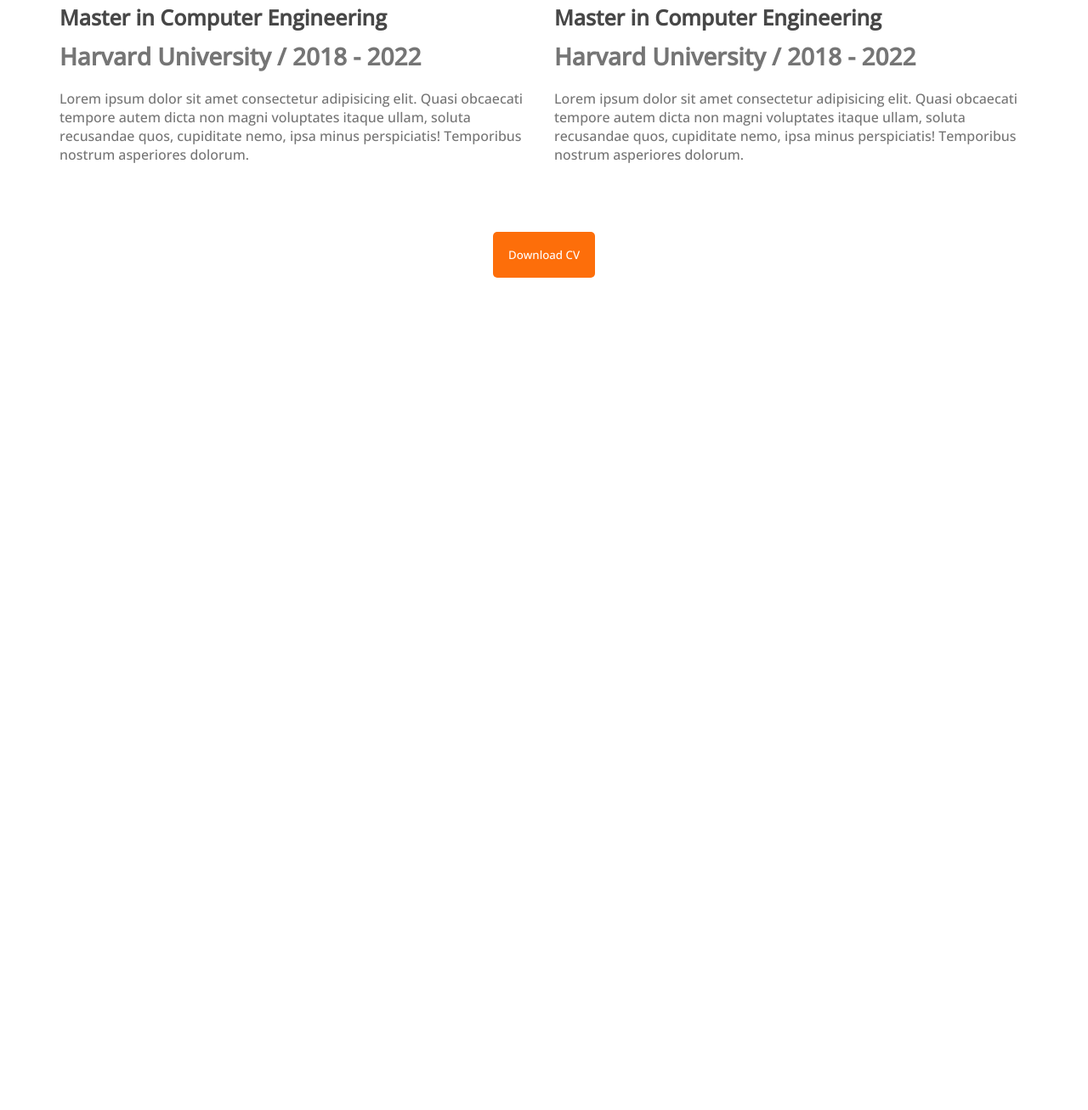
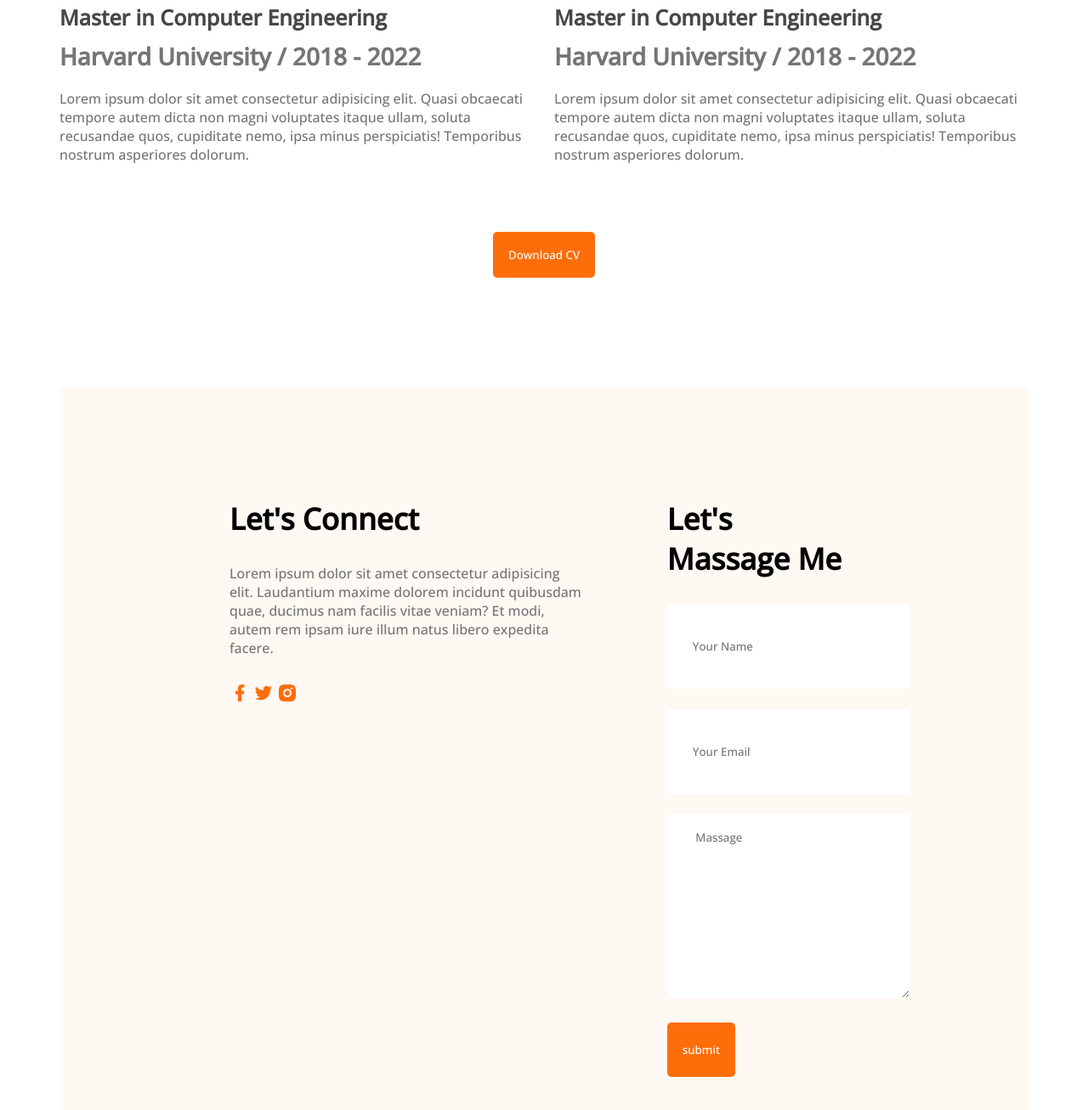
Before and after one commit to chinno0007/portfolio-resources, a plain HTML site: page index.html in a window 1280 px wide. Shown: the part 2742-4049 px from the top of the page at 85% size. Before the commit the page ends 3069 px from the top, so only its background shows below. Drawn offline with nearby package versions, Linux system fonts and the light colour scheme.

Commit message:
contact added

```diff
--- a/index.html
+++ b/index.html
@@ -37,7 +37,6 @@
             <img src="images/hardy.png" alt="">
         </div>
     </header>
-
 
     <main>
         <section class="about">
@@ -168,6 +167,40 @@
                 <button class="btn">Download CV</button>
             </div>
         </section>
+
+
+        <!-- Contact Section -->
+        <section class="contact">
+            <div>
+                <h3 class="section-title">Let's Connect</h3>
+                <p class="section-description">Lorem ipsum dolor sit amet consectetur adipisicing elit. Laudantium
+                    maxime dolorem incidunt quibusdam
+                    quae, ducimus nam facilis vitae veniam? Et modi, autem rem ipsam iure illum natus libero expedita
+                    facere.</p>
+                <a href="">
+                    <img src="images/icons/facebook.png" alt="">
+                </a>
+                <a href="">
+                    <img src="images/icons/twitter.png" alt="">
+                </a>
+                <a href="">
+                    <img src="images/icons/insta.png" alt="">
+                </a>
+            </div>
+
+            <div>
+                <h3 class="section-title">Let's Massage Me</h3>
+
+                <form action="">
+
+                    <input type="text" name="" id="" placeholder="Your Name">
+                    <input type="email" name="" id="" placeholder="Your Email">
+                    <textarea name="" id="" cols="30" rows="10" placeholder=" Massage"></textarea>
+
+                    <input class="btn" type="submit" value="submit">
+                </form>
+            </div>
+        </section>
     </main>
 
     <footer>
--- a/styles/portfolio.css
+++ b/styles/portfolio.css
@@ -184,3 +184,32 @@ section {
     margin-top: 50px;
     text-align: center;
 }
+
+/* Contact Style */
+.contact {
+    display: flex;
+    gap: 100px;
+    background: #fff8f3;
+    padding: 130px 200px;
+}
+
+.contact .section-title {
+    text-align: left;
+}
+
+.contact input[type="text"],
+input[type="email"],
+textarea {
+    margin-bottom: 24px;
+    border: 0;
+    width: 100%;
+    padding: 18px 30px;
+}
+
+input {
+    height: 64px;
+}
+
+.contact a {
+    text-decoration: none;
+}
```
